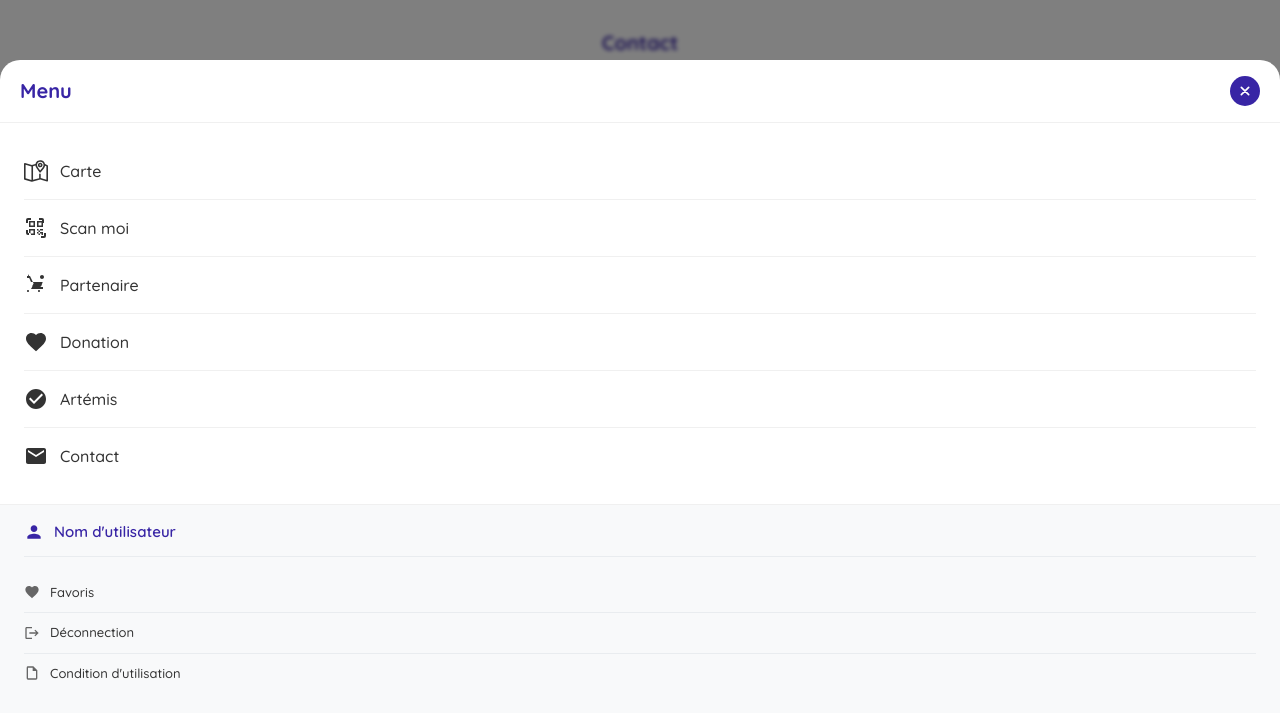
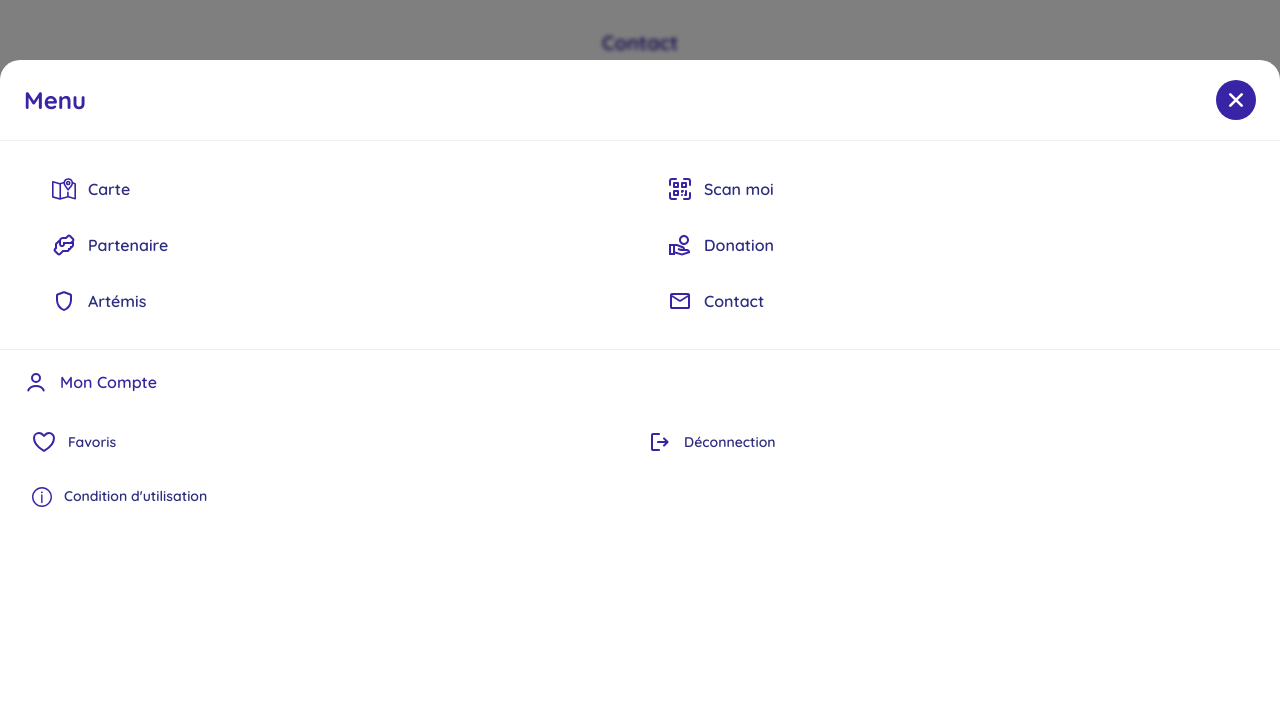
Before and after one commit to Arkansal/SAE501, a React app in the folder SAE/frontend/: page /contact in a window 1280 px wide. Both pictures are taken after a click on the button "Menu". Shown: the top 718 px of the page. Built offline with nearby package versions, Linux system fonts and the light colour scheme; the HTML template or start-up script is replaced by a standard one.

Commit message:
Menu (manque partie article et jeu)

```diff
--- a/SAE/frontend/src/components/Navigation.css
+++ b/SAE/frontend/src/components/Navigation.css
@@ -1,16 +1,13 @@
-/* SAE/frontend/src/components/Navigation.css */
-
 /* ======= NAVIGATION EN BAS ======= */
 .nav-bottom-navigation {
   position: fixed;
   bottom: 0;
   left: 0;
   right: 0;
-  background: white;
+  background: #E0EFFF;
   z-index: 1000;
   padding: 8px 0 12px 0;
-  box-shadow: 0 -1px 0px rgba(0,0,0,0.05);
-  border-top: none;
+  box-shadow: 0 -1px 3px rgba(0,0,0,0.1);
 }
 
 .nav-container {
@@ -41,13 +38,11 @@
 .nav-button.nav-active {
   background: #3825A5;
   color: white;
-  transition: all 0.3s ease;
 }
 
 .nav-button:hover:not(.nav-active) {
   background: rgba(56, 37, 165, 0.1);
   color: #3825A5;
-  transition: all 0.3s ease;
 }
 
 .nav-icon {
@@ -66,22 +61,6 @@
   font-size: 13px;
   font-weight: 600;
   text-align: center;
-}
-
-/* Ajustements spécifiques pour chaque bouton */
-.nav-button:nth-child(1) .nav-icon svg {
-  width: 16px;
-  height: 16px;
-}
-
-.nav-button:nth-child(2) .nav-icon svg {
-  width: 18px;
-  height: 18px;
-}
-
-.nav-button:nth-child(3) .nav-icon svg {
-  width: 18px;
-  height: 18px;
 }
 
 /* ======= MENU OVERLAY ======= */
@@ -134,12 +113,12 @@
   display: flex;
   justify-content: space-between;
   align-items: center;
-  padding: 16px 20px;
+  padding: 20px 24px;
   border-bottom: 1px solid #f0f0f0;
 }
 
 .nav-menu-header h2 {
-  font-size: 1.25rem;
+  font-size: 1.5rem;
   color: #3825A5;
   margin: 0;
   font-weight: 700;
@@ -149,8 +128,8 @@
   background: #3825A5;
   border: none;
   border-radius: 50%;
-  width: 30px;
-  height: 30px;
+  width: 40px;
+  height: 40px;
   cursor: pointer;
   display: flex;
   align-items: center;
@@ -161,7 +140,6 @@
 
 .nav-close-button:hover {
   background: #2D2C7E;
-  color: white;
 }
 
 /* ======= SCROLL CONTAINER ======= */
@@ -182,64 +160,56 @@
 }
 
 /* ======= GRILLE PRINCIPALE ======= */
-.nav-menu-grid {
+.nav-menu-list-grid {
   display: grid;
   grid-template-columns: repeat(2, 1fr);
-  gap: 20px;
+  grid-template-rows: repeat(3, 1fr);
+  gap: 0;
 }
 
-.nav-menu-item {
+.nav-menu-list-item {
   display: flex;
-  flex-direction: column;
   align-items: center;
-  justify-content: center;
-  padding: 24px 16px;
-  background: #f8f9fa;
-  border-radius: 20px;
+  gap: 12px;
+  padding: 16px 8px;
   text-decoration: none;
   color: #333;
   transition: all 0.3s ease;
-  border: 2px solid transparent;
-  min-height: 100px;
+  margin-left:20px;
 }
 
-.nav-menu-item:hover {
-  background: #e9ecef;
-  transform: translateY(-3px);
-  box-shadow: 0 6px 20px rgba(56, 37, 165, 0.15);
-  border-color: #3825A5;
+.nav-menu-list-item:hover {
+  background: #f8f9fa;
+  padding-left: 12px;
+  border-radius: 8px;
 }
 
-.nav-menu-icon {
-  margin-bottom: 12px;
-  color: #3825A5;
+.nav-menu-list-icon {
   display: flex;
   align-items: center;
   justify-content: center;
+  color: #3825A5;
+  flex-shrink: 0;
 }
 
-.nav-menu-text {
-  font-size: 15px;
+.nav-menu-list-text {
+  font-size: 16px;
   font-weight: 600;
-  text-align: center;
-  color: #333;
-  line-height: 1.2;
+  color: #2D2C7E;
 }
 
 /* ======= SECTION UTILISATEUR ======= */
 .nav-user-section {
-  background: #f8f9fa;
-  margin-top: 0;
-  padding: 16px 24px 20px 24px;
+  padding: 20px 24px;
 }
 
 .nav-user-header {
   display: flex;
   align-items: center;
-  gap: 10px;
-  margin-bottom: 16px;
-  padding-bottom: 12px;
-  border-bottom: 1px solid #e9ecef;
+  gap: 12px;
+  margin-bottom: 20px;
+  padding: 0;
+  border-bottom: none;
 }
 
 .nav-user-icon {
@@ -252,7 +222,7 @@
 .nav-user-title {
   font-weight: 600;
   color: #3825A5;
-  font-size: 15px;
+  font-size: 16px;
 }
 
 .nav-user-actions {
@@ -261,29 +231,35 @@
   gap: 0;
 }
 
+/* Ligne avec 2 colonnes */
+.nav-user-row {
+  display: grid;
+  grid-template-columns: 1fr 1fr;
+  gap: 0;
+}
+
 .nav-user-action {
   display: flex;
   align-items: center;
-  gap: 10px;
-  padding: 10px 0;
+  gap: 12px;
+  padding: 16px 8px;
   text-decoration: none;
   color: #333;
-  border-bottom: 1px solid #e9ecef;
   transition: all 0.3s ease;
 }
 
-.nav-user-action:last-child {
-  border-bottom: none;
+/* Action simple (condition d'utilisation) */
+.nav-user-action.nav-user-single {
+  padding: 16px 8px;
 }
 
 .nav-user-action:hover {
-  background: #e9ecef;
-  padding-left: 6px;
-  border-radius: 6px;
+  padding-left: 12px;
+  border-radius: 8px;
 }
 
 .nav-action-icon {
-  color: #666;
+  color: #3825A5;
   flex-shrink: 0;
   display: flex;
   align-items: center;
@@ -291,50 +267,18 @@
 }
 
 .nav-action-text {
-  font-size: 13px;
-  font-weight: 500;
+  font-size: 14px;
+  font-weight: 600;
+  color: #2D2C7E;
 }
 
-/* ======= LISTE VERTICALE PRINCIPALE ======= */
-.nav-menu-list {
-  display: flex;
-  flex-direction: column;
-  gap: 0;
+/* ======= ESPACEMENT POUR NAVIGATION ======= */
+.app.nav-with-navigation {
+  padding-bottom: 80px;
 }
 
-.nav-menu-list-item {
-  display: flex;
-  align-items: center;
-  gap: 12px;
-  padding: 16px 0;
-  text-decoration: none;
-  color: #333;
-  border-bottom: 1px solid #f0f0f0;
-  transition: all 0.3s ease;
-}
-
-.nav-menu-list-item:last-child {
-  border-bottom: none;
-}
-
-.nav-menu-list-item:hover {
-  background: #f8f9fa;
-  padding-left: 8px;
-  border-radius: 8px;
-}
-
-.nav-menu-list-icon {
-  display: flex;
-  align-items: center;
-  justify-content: center;
-  color: #333;
-  flex-shrink: 0;
-}
-
-.nav-menu-list-text {
-  font-size: 16px;
-  font-weight: 500;
-  color: #333;
+.app {
+  min-height: 100vh;
 }
 
 /* ======= RESPONSIVE ======= */
@@ -345,27 +289,28 @@
 
   .nav-container {
     padding: 0 10px;
+    gap: 12px;
   }
 
   .nav-button {
+    padding: 6px 12px;
     min-width: 50px;
   }
 
   .nav-label {
-    font-size: 11px;
+    font-size: 12px;
   }
 
-  .nav-menu-grid {
-    gap: 16px;
+  .nav-menu-list-grid {
+    gap: 0;
   }
 
-  .nav-menu-item {
-    padding: 20px 12px;
-    min-height: 90px;
+  .nav-menu-list-item {
+    padding: 14px 6px;
   }
 
-  .nav-menu-text {
-    font-size: 14px;
+  .nav-menu-list-text {
+    font-size: 15px;
   }
 
   .nav-user-section {
@@ -374,6 +319,10 @@
 }
 
 @media (max-width: 360px) {
+  .nav-container {
+    gap: 8px;
+  }
+
   .nav-button {
     padding: 6px 10px;
   }
@@ -381,14 +330,12 @@
   .nav-label {
     font-size: 11px;
   }
+
+  .nav-menu-list-item {
+    padding: 12px 4px;
+  }
+
+  .nav-menu-list-text {
+    font-size: 14px;
+  }
 }
-
-/* ======= ESPACEMENT POUR NAVIGATION ======= */
-.app.nav-with-navigation {
-  padding-bottom: 80px;
-}
-
-.app {
-  padding-bottom: 0;
-  min-height: 100vh;
-}
--- a/SAE/frontend/src/components/OverlayMenu.jsx
+++ b/SAE/frontend/src/components/OverlayMenu.jsx
@@ -1,4 +1,3 @@
-// SAE/frontend/src/components/OverlayMenu.jsx
 import React from 'react'
 import { Link } from 'react-router-dom'
 // import ArticleSection from './ArticleSection'
@@ -23,9 +22,8 @@ function OverlayMenu({ isOpen, onClose }) {
         </div>
 
         <div className="nav-menu-scroll-container">
-          {/* Navigation principale - Liste verticale */}
           <div className="nav-menu-section">
-            <div className="nav-menu-list">
+            <div className="nav-menu-list-grid">
               <Link to="/" className="nav-menu-list-item" onClick={onClose}>
                 <span className="nav-menu-list-icon">
                   <svg xmlns="http://www.w3.org/2000/svg" width="24" height="24" viewBox="0 0 20 20">
@@ -38,7 +36,7 @@ function OverlayMenu({ isOpen, onClose }) {
               <Link to="/scan" className="nav-menu-list-item" onClick={onClose}>
                 <span className="nav-menu-list-icon">
                   <svg xmlns="http://www.w3.org/2000/svg" width="24" height="24" viewBox="0 0 24 24">
-                    <path fill="currentColor" d="M9.5 6.5v3h-3v-3zM11 5H5v6h6zm-1.5 9.5v3h-3v-3zM11 13H5v6h6zm6.5-6.5v3h-3v-3zM19 5h-6v6h6zm-6 8h1.5v1.5H13zm1.5 1.5H16V16h-1.5zM16 13h1.5v1.5H16zm-3 3h1.5v1.5H13zm1.5 1.5H16V19h-1.5zM16 16h1.5v1.5H16zm1.5-3H19v1.5h-1.5zm0 3H19V19h-1.5zM22 7h-2V4a2 2 0 0 0-2-2h-3v2h3v3h2zm0 10v3a2 2 0 0 1-2 2h-3v-2h3v-3zM2 7h2V4h3V2H4a2 2 0 0 0-2 2zm0 10v-3h2v3h3v2H4a2 2 0 0 1-2-2"/>
+                    <path fill="currentColor" d="M8 21H4a1 1 0 0 1-1-1v-4a1 1 0 0 0-2 0v4a3 3 0 0 0 3 3h4a1 1 0 0 0 0-2m14-6a1 1 0 0 0-1 1v4a1 1 0 0 1-1 1h-4a1 1 0 0 0 0 2h4a3 3 0 0 0 3-3v-4a1 1 0 0 0-1-1M20 1h-4a1 1 0 0 0 0 2h4a1 1 0 0 1 1 1v4a1 1 0 0 0 2 0V4a3 3 0 0 0-3-3M2 9a1 1 0 0 0 1-1V4a1 1 0 0 1 1-1h4a1 1 0 0 0 0-2H4a3 3 0 0 0-3 3v4a1 1 0 0 0 1 1m8-4H6a1 1 0 0 0-1 1v4a1 1 0 0 0 1 1h4a1 1 0 0 0 1-1V6a1 1 0 0 0-1-1M9 9H7V7h2Zm5 2h4a1 1 0 0 0 1-1V6a1 1 0 0 0-1-1h-4a1 1 0 0 0-1 1v4a1 1 0 0 0 1 1m1-4h2v2h-2Zm-5 6H6a1 1 0 0 0-1 1v4a1 1 0 0 0 1 1h4a1 1 0 0 0 1-1v-4a1 1 0 0 0-1-1m-1 4H7v-2h2Zm5-1a1 1 0 0 0 1-1a1 1 0 0 0 0-2h-1a1 1 0 0 0-1 1v1a1 1 0 0 0 1 1m4-3a1 1 0 0 0-1 1v3a1 1 0 0 0 0 2h1a1 1 0 0 0 1-1v-4a1 1 0 0 0-1-1m-4 4a1 1 0 1 0 1 1a1 1 0 0 0-1-1" />
                   </svg>
                 </span>
                 <span className="nav-menu-list-text">Scan moi</span>
@@ -47,7 +45,7 @@ function OverlayMenu({ isOpen, onClose }) {
               <Link to="/partners" className="nav-menu-list-item" onClick={onClose}>
                 <span className="nav-menu-list-icon">
                   <svg xmlns="http://www.w3.org/2000/svg" width="24" height="24" viewBox="0 0 24 24">
-                    <path fill="currentColor" d="M16 4c0-1.11.89-2 2-2s2 .89 2 2s-.89 2-2 2s-2-.89-2-2M4 1v2h2l3.6 7.59l-1.35 2.44C8.04 13.38 8.2 13.76 8.46 14H19v2H7l1.1-2h7.45c.75 0 1.41-.41 1.75-1.03L18.7 9H7l-.64-1.37L6.16 7l-.95-2H3V3h2.25l.95 2zm0 18c-.55 0-1-.45-1-1s.45-1 1-1s1 .45 1 1s-.45 1-1 1m11 0c-.55 0-1-.45-1-1s.45-1 1-1s1 .45 1 1s-.45 1-1 1"/>
+                    <path fill="currentColor" d="M21.71 8.71c1.25-1.25.68-2.71 0-3.42l-3-3c-1.26-1.25-2.71-.68-3.42 0L13.59 4H11C9.1 4 8 5 7.44 6.15L3 10.59v4l-.71.7c-1.25 1.26-.68 2.71 0 3.42l3 3c.54.54 1.12.74 1.67.74c.71 0 1.36-.35 1.75-.74l2.7-2.71H15c1.7 0 2.56-1.06 2.87-2.1c1.13-.3 1.75-1.16 2-2C21.42 14.5 22 13.03 22 12V9h-.59zM20 12c0 .45-.19 1-1 1h-1v1c0 .45-.19 1-1 1h-1v1c0 .45-.19 1-1 1h-4.41l-3.28 3.28c-.31.29-.49.12-.6.01l-2.99-2.98c-.29-.31-.12-.49-.01-.6L5 15.41v-4l2-2V11c0 1.21.8 3 3 3s3-1.79 3-3h7zm.29-4.71L18.59 9H11v2c0 .45-.19 1-1 1s-1-.55-1-1V8c0-.46.17-2 2-2h3.41l2.28-2.28c.31-.29.49-.12.6-.01l2.99 2.98c.29.31.12.49.01.6" />
                   </svg>
                 </span>
                 <span className="nav-menu-list-text">Partenaire</span>
@@ -56,7 +54,7 @@ function OverlayMenu({ isOpen, onClose }) {
               <Link to="/donation" className="nav-menu-list-item" onClick={onClose}>
                 <span className="nav-menu-list-icon">
                   <svg xmlns="http://www.w3.org/2000/svg" width="24" height="24" viewBox="0 0 24 24">
-                    <path fill="currentColor" d="m12 21.35l-1.45-1.32C5.4 15.36 2 12.28 2 8.5C2 5.42 4.42 3 7.5 3c1.74 0 3.41.81 4.5 2.09C13.09 3.81 14.76 3 16.5 3C19.58 3 22 5.42 22 8.5c0 3.78-3.4 6.86-8.55 11.54z"/>
+                    <path fill="currentColor" d="M16 2c-2.76 0-5 2.24-5 5s2.24 5 5 5s5-2.24 5-5s-2.24-5-5-5m0 8c-1.66 0-3-1.34-3-3s1.34-3 3-3s3 1.34 3 3s-1.34 3-3 3m3 6h-2c0-1.2-.75-2.28-1.87-2.7L8.97 11H1v11h6v-1.44l7 1.94l8-2.5v-1c0-1.66-1.34-3-3-3M5 20H3v-7h2zm8.97.41L7 18.5V13h1.61l5.82 2.17c.34.13.57.46.57.83c0 0-2-.05-2.3-.15l-2.38-.79l-.63 1.9l2.38.79c.51.17 1.04.25 1.58.25H19c.39 0 .74.24.9.57z" />
                   </svg>
                 </span>
                 <span className="nav-menu-list-text">Donation</span>
@@ -65,7 +63,7 @@ function OverlayMenu({ isOpen, onClose }) {
               <Link to="/about" className="nav-menu-list-item" onClick={onClose}>
                 <span className="nav-menu-list-icon">
                   <svg xmlns="http://www.w3.org/2000/svg" width="24" height="24" viewBox="0 0 24 24">
-                    <path fill="currentColor" d="M12 2C6.48 2 2 6.48 2 12s4.48 10 10 10s10-4.48 10-10S17.52 2 12 2m-2 15l-5-5l1.41-1.41L10 14.17l7.59-7.59L19 8z"/>
+                    <path fill="currentColor" d="M12 21.9q-.175 0-.325-.025t-.3-.075Q8 20.675 6 17.638T4 11.1V6.375q0-.625.363-1.125t.937-.725l6-2.25q.35-.125.7-.125t.7.125l6 2.25q.575.225.938.725T20 6.375V11.1q0 3.5-2 6.538T12.625 21.8q-.15.05-.3.075T12 21.9m0-2q2.6-.825 4.3-3.3t1.7-5.5V6.375l-6-2.25l-6 2.25V11.1q0 3.025 1.7 5.5t4.3 3.3m0-7.9" />
                   </svg>
                 </span>
                 <span className="nav-menu-list-text">Artémis</span>
@@ -74,7 +72,7 @@ function OverlayMenu({ isOpen, onClose }) {
               <Link to="/contact" className="nav-menu-list-item" onClick={onClose}>
                 <span className="nav-menu-list-icon">
                  <svg xmlns="http://www.w3.org/2000/svg" width="24" height="24" viewBox="0 0 24 24">
-                    <path fill="currentColor" d="M20 4H4c-1.1 0-1.99.9-1.99 2L2 18c0 1.1.9 2 2 2h16c1.1 0 2-.9 2-2V6c0-1.1-.9-2-2-2m0 4l-8 5l-8-5V6l8 5l8-5z"/>
+                    <path fill="currentColor" d="M4 20q-.825 0-1.412-.587T2 18V6q0-.825.588-1.412T4 4h16q.825 0 1.413.588T22 6v12q0 .825-.587 1.413T20 20zM20 8l-7.475 4.675q-.125.075-.262.113t-.263.037t-.262-.037t-.263-.113L4 8v10h16zm-8 3l8-5H4zM4 8v.25v-1.475v.025V6v.8v-.012V8.25zv10z" />
                   </svg>
                 </span>
                 <span className="nav-menu-list-text">Contact</span>
@@ -88,40 +86,44 @@ function OverlayMenu({ isOpen, onClose }) {
             {/* Section Jeux avec scroll horizontal */}
             {/* <GameSection onItemClick={onClose} /> */}
 
-          {/* Section utilisateur */}
            <div className="nav-menu-section nav-user-section">
             <div className="nav-user-header">
               <span className="nav-user-icon">
-                <svg xmlns="http://www.w3.org/2000/svg" width="20" height="20" viewBox="0 0 24 24">
-                  <path fill="currentColor" d="M12 12c2.21 0 4-1.79 4-4s-1.79-4-4-4s-4 1.79-4 4s1.79 4 4 4m0 2c-2.67 0-8 1.34-8 4v2h16v-2c0-2.66-5.33-4-8-4"/>
+                <svg xmlns="http://www.w3.org/2000/svg" width="24" height="24" viewBox="0 0 24 24">
+                  <g fill="none" stroke="currentColor" stroke-linecap="round" stroke-width="2">
+                    <path d="M19.727 20.447c-.455-1.276-1.46-2.403-2.857-3.207S13.761 16 12 16s-3.473.436-4.87 1.24s-2.402 1.931-2.857 3.207" />
+                    <circle cx="12" cy="8" r="4" />
+                  </g>
                 </svg>
               </span>
-              <span className="nav-user-title">Nom d'utilisateur</span>
+              <span className="nav-user-title">Mon Compte</span>
             </div>
 
             <div className="nav-user-actions">
+              <div className="nav-user-row">
                 <Link to="/favorites" className="nav-user-action" onClick={onClose}>
                   <span className="nav-action-icon">
-                  <svg xmlns="http://www.w3.org/2000/svg" width="16" height="16" viewBox="0 0 24 24">
-                    <path fill="currentColor" d="m12 21.35l-1.45-1.32C5.4 15.36 2 12.28 2 8.5C2 5.42 4.42 3 7.5 3c1.74 0 3.41.81 4.5 2.09C13.09 3.81 14.76 3 16.5 3C19.58 3 22 5.42 22 8.5c0 3.78-3.4 6.86-8.55 11.54z"/>
+                    <svg xmlns="http://www.w3.org/2000/svg" width="24" height="24" viewBox="0 0 24 24">
+                      <path fill="none" stroke="currentColor" stroke-linecap="round" stroke-linejoin="round" stroke-width="2" d="M7 3C4.239 3 2 5.216 2 7.95c0 2.207.875 7.445 9.488 12.74a.99.99 0 0 0 1.024 0C21.126 15.395 22 10.157 22 7.95C22 5.216 19.761 3 17 3s-5 3-5 3s-2.239-3-5-3" />
                     </svg>
                   </span>
                   <span className="nav-action-text">Favoris</span>
                 </Link>
 
-              <Link to="/logout" className="nav-user-action" onClick={onClose}>
+                <Link to="/connection" className="nav-user-action" onClick={onClose}>
                   <span className="nav-action-icon">
-                  <svg xmlns="http://www.w3.org/2000/svg" width="16" height="16" viewBox="0 0 24 24">
-                    <path fill="currentColor" d="M17 7l-1.41 1.41L18.17 11H8v2h10.17l-2.58 2.58L17 17l5-5zM4 5h8V3H4c-1.1 0-2 .9-2 2v14c0 1.1.9 2 2 2h8v-2H4z"/>
+                    <svg xmlns="http://www.w3.org/2000/svg" width="24" height="24" viewBox="0 0 24 24">
+                      <path fill="currentColor" d="M5 21q-.825 0-1.412-.587T3 19V5q0-.825.588-1.412T5 3h6q.425 0 .713.288T12 4t-.288.713T11 5H5v14h6q.425 0 .713.288T12 20t-.288.713T11 21zm12.175-8H10q-.425 0-.712-.288T9 12t.288-.712T10 11h7.175L15.3 9.125q-.275-.275-.275-.675t.275-.7t.7-.313t.725.288L20.3 11.3q.3.3.3.7t-.3.7l-3.575 3.575q-.3.3-.712.288t-.713-.313q-.275-.3-.262-.712t.287-.688z" />
                     </svg>
                   </span>
                   <span className="nav-action-text">Déconnection</span>
                 </Link>
+              </div>
 
-              <Link to="/terms" className="nav-user-action" onClick={onClose}>
+              <Link to="/terms" className="nav-user-action nav-user-single" onClick={onClose}>
                 <span className="nav-action-icon">
-                  <svg xmlns="http://www.w3.org/2000/svg" width="16" height="16" viewBox="0 0 24 24">
-                    <path fill="currentColor" d="M14 2H6a2 2 0 0 0-2 2v16a2 2 0 0 0 2 2h12a2 2 0 0 0 2-2V8zm4 18H6V4h7v5h5z"/>
+                    <svg xmlns="http://www.w3.org/2000/svg" width="20" height="20" viewBox="0 0 20 20">
+                      <path fill="currentColor" d="M10 0c5.523 0 10 4.477 10 10s-4.477 10-10 10S0 15.523 0 10S4.477 0 10 0m0 1.395a8.605 8.605 0 1 0 0 17.21a8.605 8.605 0 0 0 0-17.21M9.855 7.21c.385 0 .697.313.697.698v7.558a.698.698 0 0 1-1.395 0V7.907c0-.385.312-.698.698-.698m.028-2.79a.93.93 0 1 1 0 1.86a.93.93 0 0 1 0-1.86" />
                     </svg>
                 </span>
                 <span className="nav-action-text">Condition d'utilisation</span>
```
Lines whose indentation alone changed are shown as unchanged.
